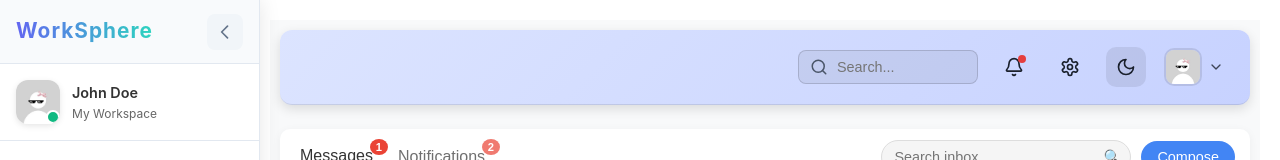
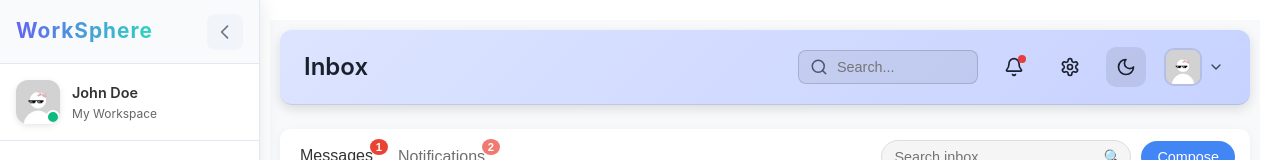
Before and after one commit to hafsa-imtiaz/worksphere-web-app, a React (Create React App) app in the folder frontend/: page /inbox in a window 1280 px wide. Shown: the top 160 px of the page. Built offline with nearby package versions, Linux system fonts and the light colour scheme.

Commit message:
Route updated

```diff
--- a/frontend/src/components/sidebar.js
+++ b/frontend/src/components/sidebar.js
@@ -233,7 +233,7 @@ const Sidebar = () => {
           <div className={styles.projectsHeader}>
             {expanded && <h2 className={styles.sectionTitle}>Projects</h2>}
             <button
-              onClick={() => navigate('/new-project')}
+              onClick={() => navigate('/project/create')}
               className={`${styles.addProjectButton} ${expanded ? '' : styles.centerIcon}`}
               title="Add new project"
             >
--- a/frontend/src/pages/Inbox.js
+++ b/frontend/src/pages/Inbox.js
@@ -305,14 +305,8 @@ const InboxContent = () => {
     <div className={`${styles.inboxContainer} ${darkMode ? styles.darkMode : styles.lightMode}`}>
       {/* Header */}
       <Header
-        title="Inbox"
-        toggleDarkMode={toggleDarkMode}
-        isDarkMode={darkMode}
+        greeting={"Inbox"}
         toggleSidebar={toggleSidebar}
-        isMobile={isMobile}
-        sidebarOpen={isSidebarExpanded}
-        onRefresh={refreshInbox}
-        isRefreshing={refreshing}
       />
 
       {/* Inbox Layout */}
```
